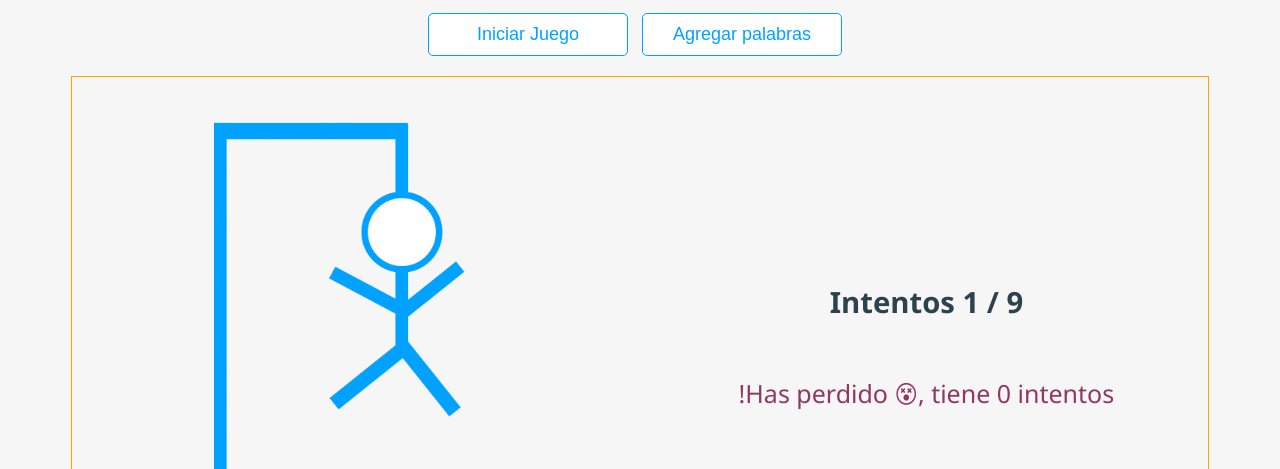
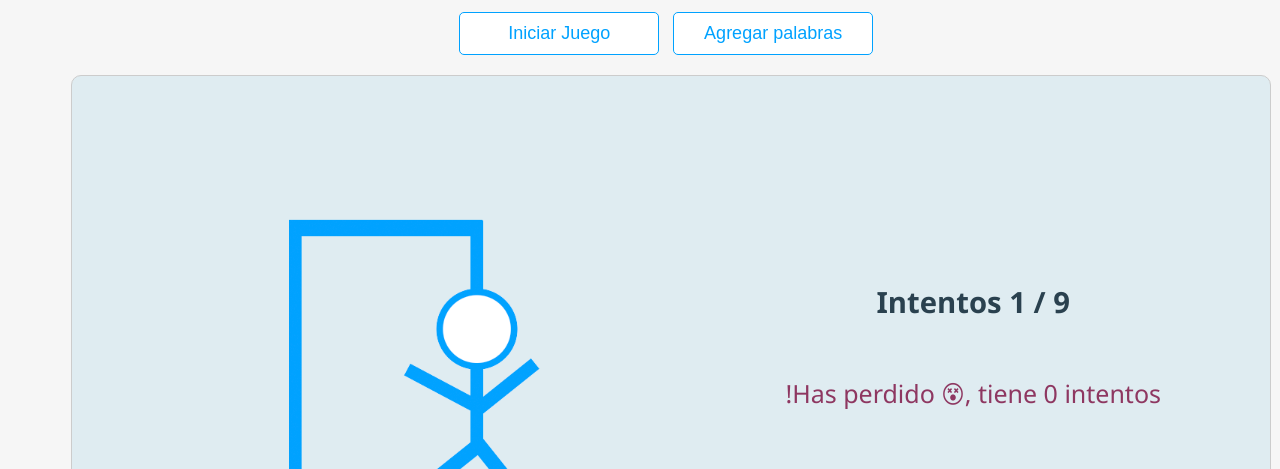
Before and after one commit to guacharo00/cahllenge2-ahorcado, a plain HTML site: page index.html in a window 1280 px wide. Shown: the top 469 px of the page. Drawn offline with Linux system fonts and the light colour scheme.

Commit message:
Funcion para dibujar tablero, crear palabra y mostrar guiones terminadas

```diff
--- a/index.html
+++ b/index.html
@@ -23,7 +23,7 @@
             !Has perdido 😵, tiene <span class="no_intentos">0</span> intentos
           </p>
           <p class="letters">p h r t d w x y z q</p>
-          <h2 class="word">_ _ _ _ _ _</h2>
+          <h2 class="word"><!-- Generado dinamicamente desde JS --></h2>
         </section>
       </main>
       <footer>
--- a/main.js
+++ b/main.js
@@ -1,30 +1,38 @@
-const input = document.querySelector('input');
-const hideWord = document.querySelector('.secret');
-const btnCheck = document.querySelector('.check');
+"use strict";
 
-const wordsList = ['humanidad','humano','persona','gente','hombre','mujer','bebé','niño','niña',
-    'adolescente','adulto','adulta','anciano','anciana','don','doña','señor','señora','caballero',
-    'dama','individuo'];
+const btnIniciar = document.querySelector(".inicio");
+const btnAgregarNueva = document.querySelector(".agregar");
+const tablero = document.querySelector(".contain");
+const palabraContent = document.querySelector(".word");
 
-const wordIndex = Math.floor(Math.random() * wordsList.length - 1);
-const randomWord = wordsList[wordIndex];
-const randomWordArr = randomWord.split('')
+const palabras = ["PERRO", "AUTO", "GALLINA", "AIRE", "CASA", "NOCHE"];
+const pattern = new RegExp("^[A-Z]+$", "i");
+let palabraOculta = "";
 
+const dibujarTablero = () => {
+  tablero.style.opacity = 1;
+};
 
-let wordHide = [];
+const crearPalabraSecreta = (palabras) => {
+  const indicePalabra = Math.floor(Math.random() * palabras.length);
+  const palabraSecreta = palabras[indicePalabra];
 
+  return palabraSecreta;
+};
 
-for(let letter of randomWordArr){
-	wordHide.push(' _')
-}
-hideWord.textContent = `${wordHide.join('')}`
-const checkWord = function(ch){
+const mostrarGuiones = (palabra) => {
+  palabraOculta = "_ ".repeat(palabra.length);
+  console.log(palabraOculta);
+  palabraContent.textContent = palabraOculta;
+};
 
-}
+btnIniciar.addEventListener("click", (e) => {
+  e.preventDefault();
+});
+dibujarTablero();
+crearPalabraSecreta(palabras);
+mostrarGuiones(crearPalabraSecreta(palabras));
 
-
-btnCheck.addEventListener('click', () => {
-	const chart = input.value;
-	checkWord(chart);
-	input.value = '';
+document.addEventListener("keydown", (e) => {
+  if (pattern.test(e.key)) console.log(e.key);
 });
--- a/stylos.css
+++ b/stylos.css
@@ -29,7 +29,9 @@ img {
 
 .container {
   width: 90%;
-  display: felex;
+  display: flex;
+  flex-direction: column;
+  flex-wrap: wrap;
   justify-content: center;
   align-items: center;
 }
@@ -63,16 +65,18 @@ img {
 }
 
 .contain {
-  max-width: 120rem;
-  height: 80rem;
-  border: 1px solid orange;
-  background-color: rgba(246, 246, 246, 0.1);
+  min-width: 120rem;
+  border: 1px solid #ccc;
+  border-radius: 1rem;
+  background-color: rgba(25, 143, 197, 0.1);
   display: grid;
   grid-template-columns: repeat(2, 1fr);
+  grid-template-rows: 80rem;
+  place-items: center;
   gap: 1rem;
   transition: all 0.5s ease-in-out;
   /* Esto cambiara con javascript */
-  /* opacity: 0; */
+  opacity: 0;
 }
 
 .contain .word_container {
@@ -85,6 +89,7 @@ img {
 }
 .contain .word_container .word {
   font-size: 4.5rem;
+  letter-spacing: 6px;
 }
 .contain .word_container .letters {
   font-family: "Trebuchet MS", "Lucida Sans Unicode", "Lucida Grande",
```
